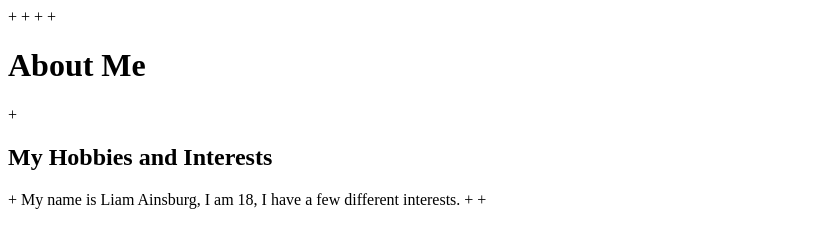
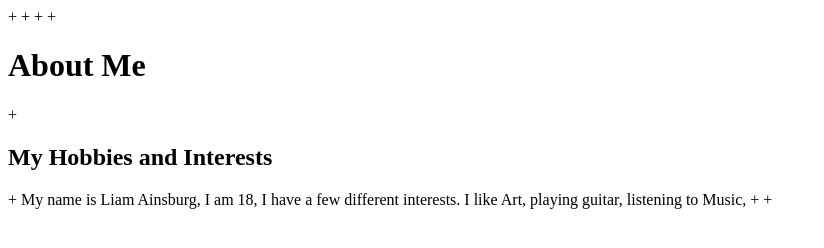
Before and after one commit to LJAburg/ICDS-Repository-, a plain HTML site: page index.html in a window 1280 px wide. Shown: the whole page, without its empty margins (0-824 px from the left). Drawn offline with Linux system fonts and the light colour scheme.

Commit message:
Update index.html

```diff
--- a/index.html
+++ b/index.html
@@ -4,5 +4,6 @@
 +    <h1>About Me</h1>
 +    <h2>My Hobbies and Interests</h2>
 +  <p1>My name is Liam Ainsburg, I am 18, I have a few different interests.</p1>
+  <p2>I like Art, playing guitar, listening to Music,
 +  </body>
 + </html>
```
